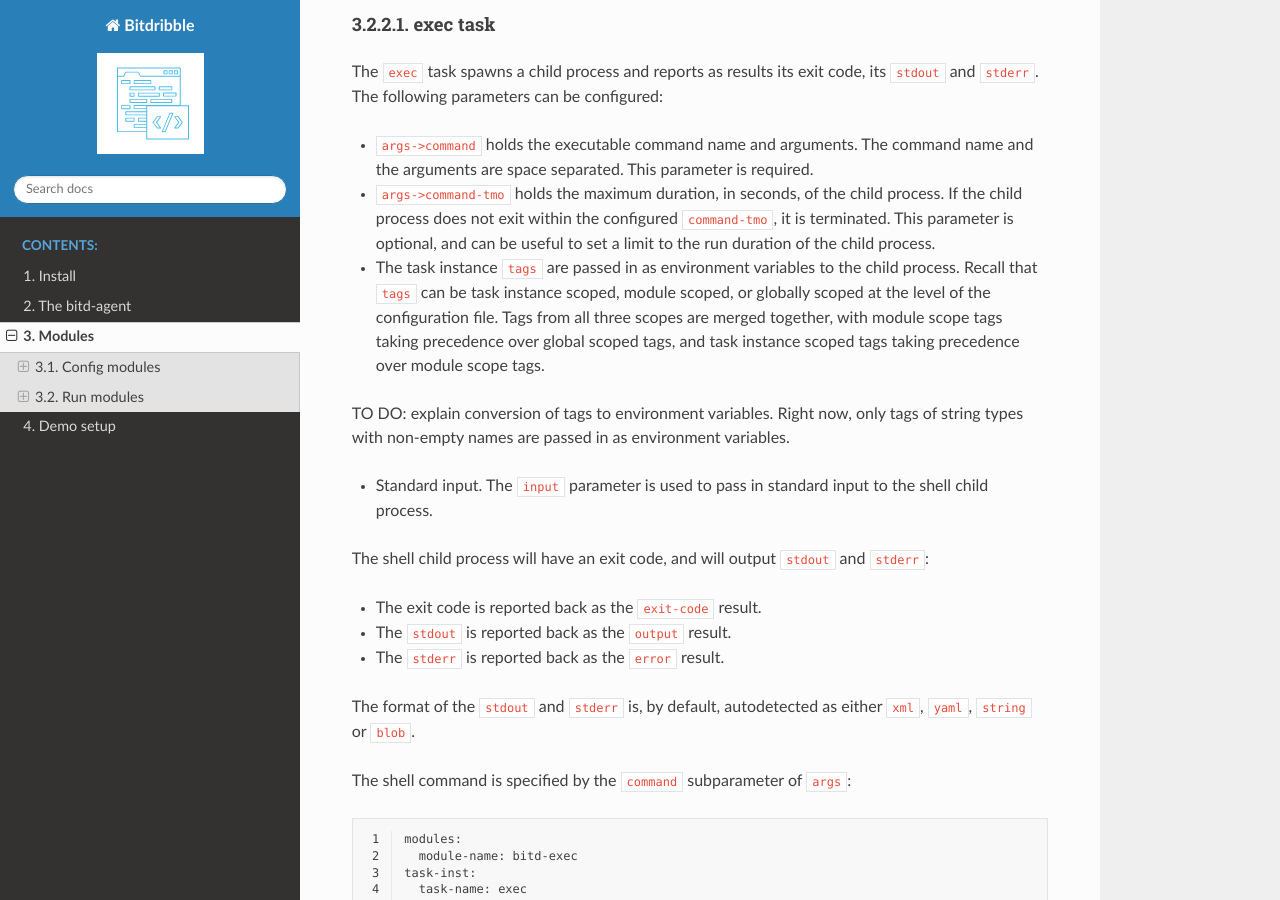
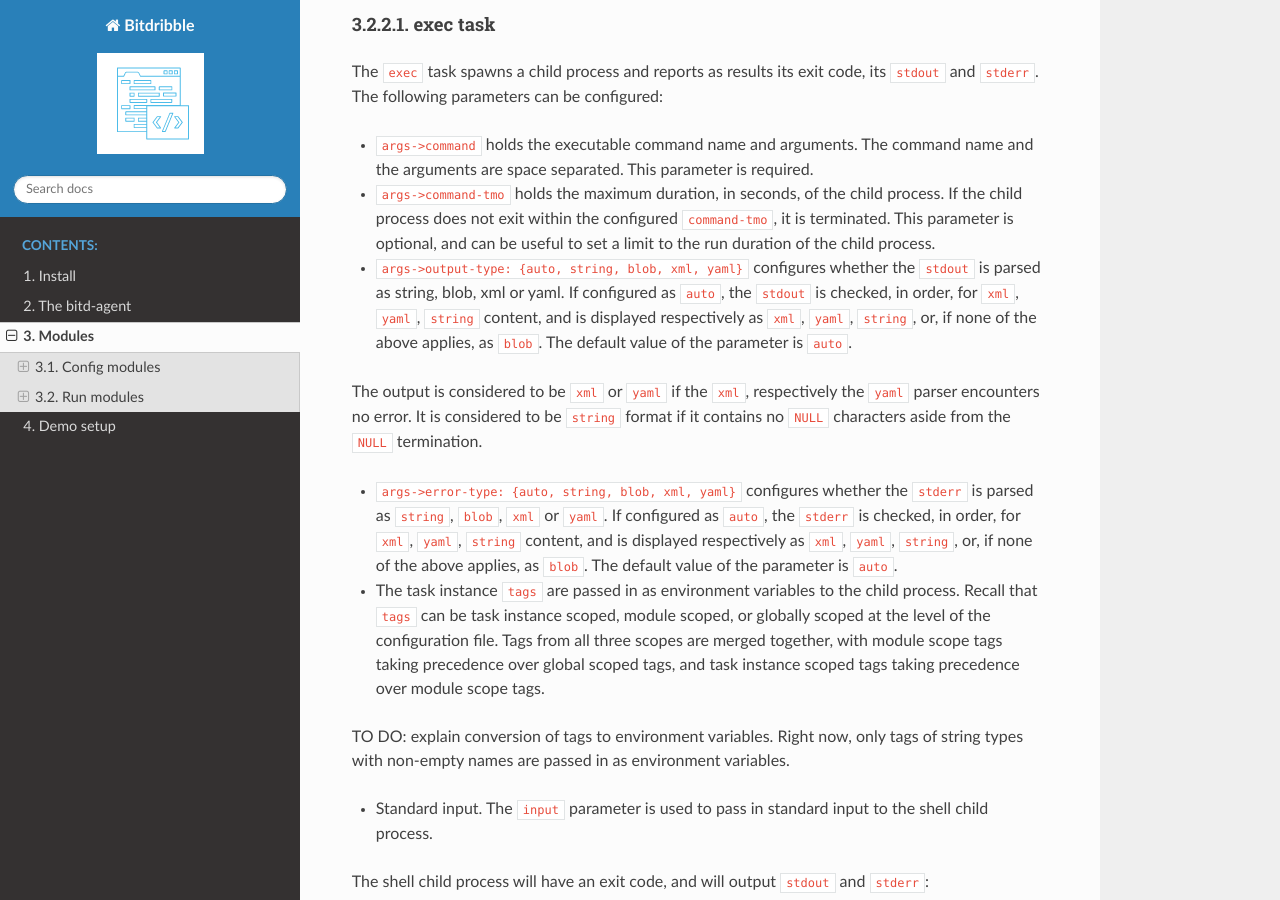
Before and after one commit to Bitdribble/bitdribble-doc, a Sphinx documentation site: the page built from source/modules.rst, in a window 1280 px wide and 900 px high, scrolled down 2776 px. Built offline with Sphinx 7.4.7 and the Read the Docs theme 2.0.0, drawn with Linux system fonts in a browser that asks for light colours.

Commit message:
exec module doc

```diff
--- a/source/modules.rst
+++ b/source/modules.rst
@@ -147,6 +147,12 @@ The ``exec`` task spawns a child process and reports as results its exit code, i
 
 * ``args->command-tmo`` holds the maximum duration, in seconds, of the child process. If the child process does not exit within the configured ``command-tmo``, it is terminated. This parameter is optional, and can be useful to set a limit to the run duration of the child process.
 
+* ``args->output-type: {auto, string, blob, xml, yaml}`` configures whether the ``stdout`` is parsed as string, blob, xml or yaml. If configured as ``auto``, the ``stdout`` is checked, in order, for ``xml``, ``yaml``, ``string`` content, and is displayed respectively as ``xml``, ``yaml``, ``string``, or, if none of the above applies, as ``blob``. The default value of the parameter is ``auto``.
+
+The output is considered to be ``xml`` or ``yaml`` if the ``xml``, respectively the ``yaml`` parser encounters no error. It is considered to be ``string`` format if it contains no ``NULL`` characters aside from the ``NULL`` termination.
+
+* ``args->error-type: {auto, string, blob, xml, yaml}`` configures whether the ``stderr`` is parsed as ``string``, ``blob``, ``xml`` or ``yaml``. If configured as ``auto``, the ``stderr`` is checked, in order, for ``xml``, ``yaml``, ``string`` content, and is displayed respectively as ``xml``, ``yaml``, ``string``, or, if none of the above applies, as ``blob``. The default value of the parameter is ``auto``.
+
 * The task instance ``tags`` are passed in as environment variables to the child process. Recall that ``tags`` can be task instance scoped, module scoped, or globally scoped at the level of the configuration file. Tags from all three scopes are merged together, with module scope tags taking precedence over global scoped tags, and task instance scoped tags taking precedence over module scope tags.
 
 TO DO: explain conversion of tags to environment variables. Right now, only tags of string types with non-empty names are passed in as environment variables.
```
